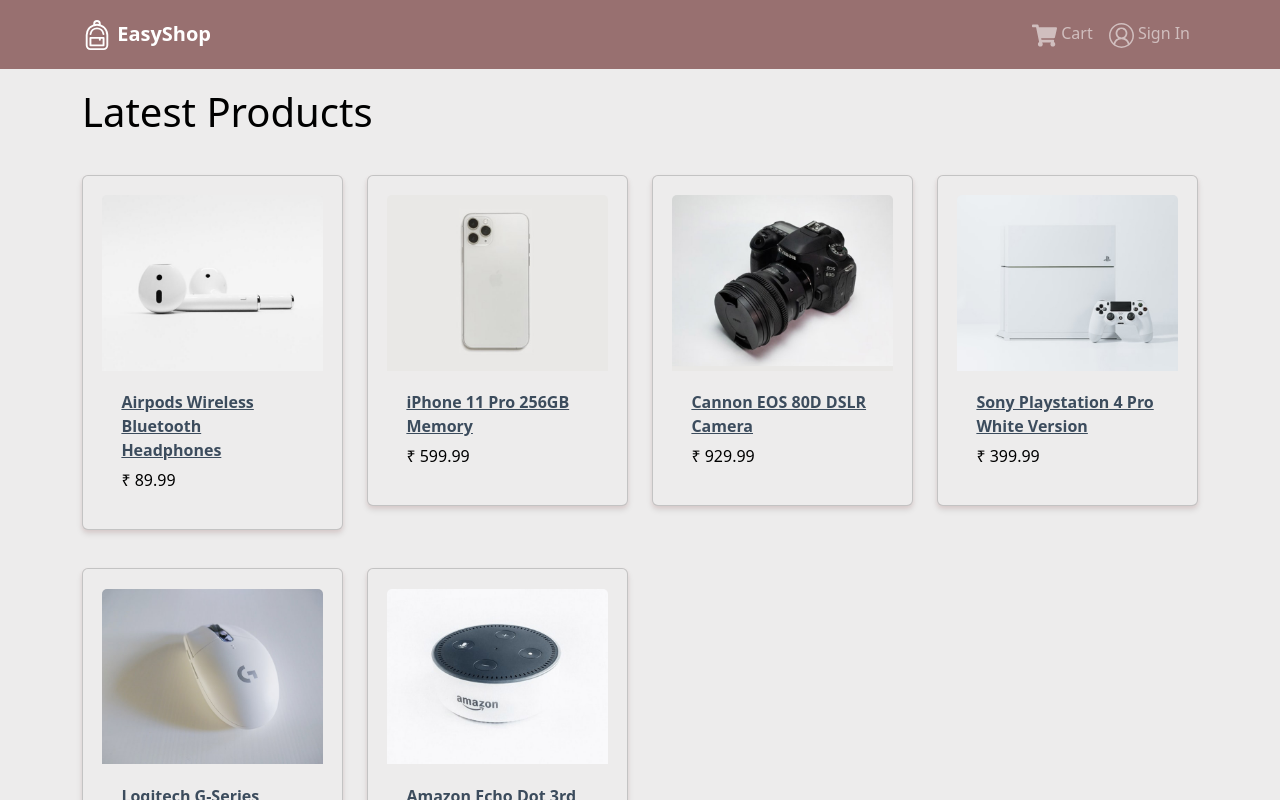
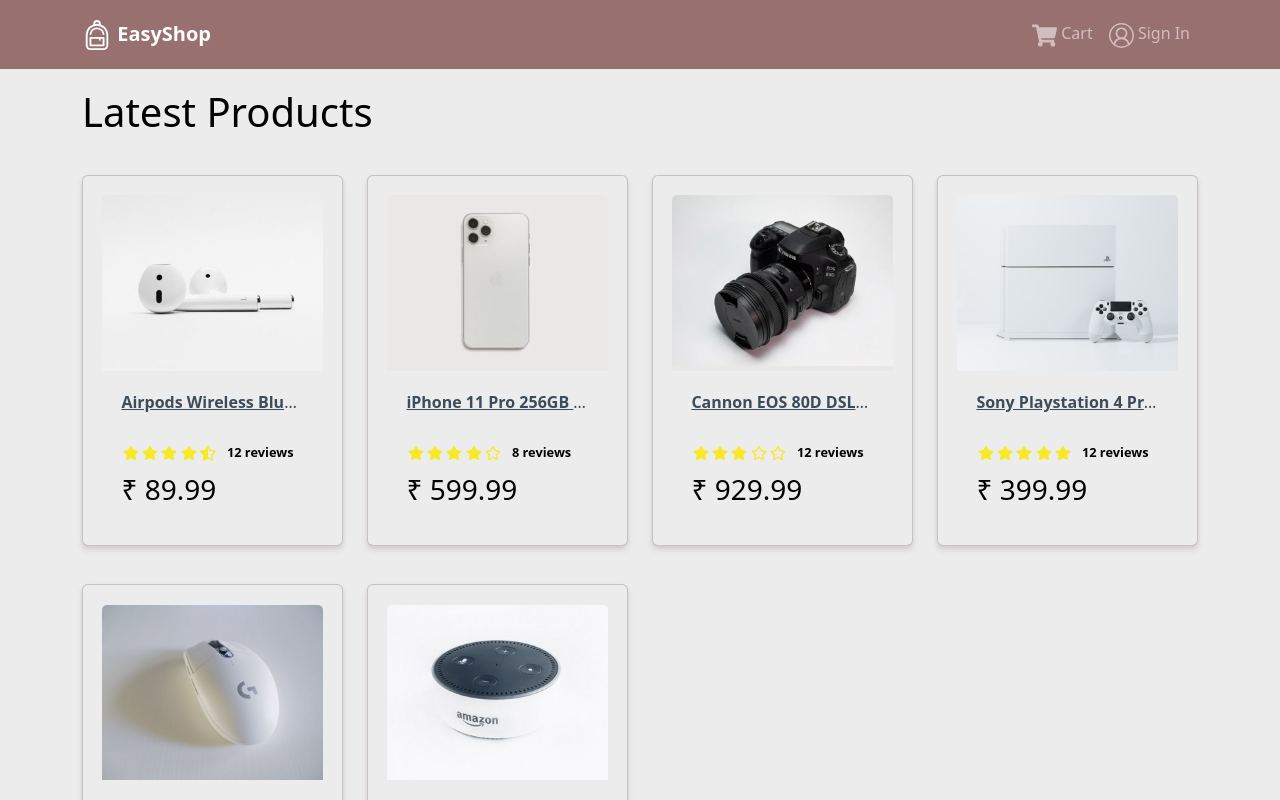
Before and after one commit to adhirajnandy/demo, a React (Create React App) app in the folder frontend/: page / in a window 1280 px wide. Shown: the top 800 px of the page. Built offline with nearby package versions, Linux system fonts and the light colour scheme.

Commit message:
Ratings Added

```diff
--- a/frontend/src/components/Product.jsx
+++ b/frontend/src/components/Product.jsx
@@ -1,6 +1,7 @@
 import React from 'react';
 import { Card } from 'react-bootstrap';
 import { Link } from 'react-router-dom';
+import Rating from './Rating';
 
 
 const Product = ({ product }) => {
@@ -11,11 +12,14 @@ const Product = ({ product }) => {
         </Link>
         <Card.Body>
             <Link to={`/product/${product._id}`}>
-                <Card.Title as='div'>
+                <Card.Title as='div' className='product-title'>
                     <strong>{product.name}</strong>
                 </Card.Title>
             </Link>
-            <Card.Text as='h6'>
+            <Card.Text as='div' className='mb-2' >
+                <Rating value={product.rating} text={`${product.numReviews} reviews`}/>
+            </Card.Text>
+            <Card.Text as='h3'>
                 &#8377; {product.price}
             </Card.Text>
         </Card.Body>
--- /dev/null
+++ b/frontend/src/components/Rating.jsx
@@ -0,0 +1,28 @@
+import React from 'react';
+import { FaStar, FaStarHalfAlt, FaRegStar } from 'react-icons/fa';
+const Rating = ({value,text}) => {
+  return (
+    <div className='rating'>
+        <span>
+            {value >=1 ? <FaStar /> : value >= 0.5 ? <FaStarHalfAlt/> : <FaRegStar/>}
+        </span>
+        <span>
+            {value >=2 ? <FaStar /> : value >= 1.5 ? <FaStarHalfAlt/> : <FaRegStar/>}
+        </span>
+        <span>
+            {value >=3 ? <FaStar /> : value >= 2.5 ? <FaStarHalfAlt/> : <FaRegStar/>}
+        </span>
+        <span>
+            {value >=4 ? <FaStar /> : value >= 3.5 ? <FaStarHalfAlt/> : <FaRegStar/>}
+        </span>
+        <span>
+            {value >=5 ? <FaStar /> : value >= 4.5 ? <FaStarHalfAlt/> : <FaRegStar/>}
+        </span>
+        <span className="rating-text">
+            {text && text}
+        </span>
+    </div>
+  )
+}
+
+export default Rating
```
